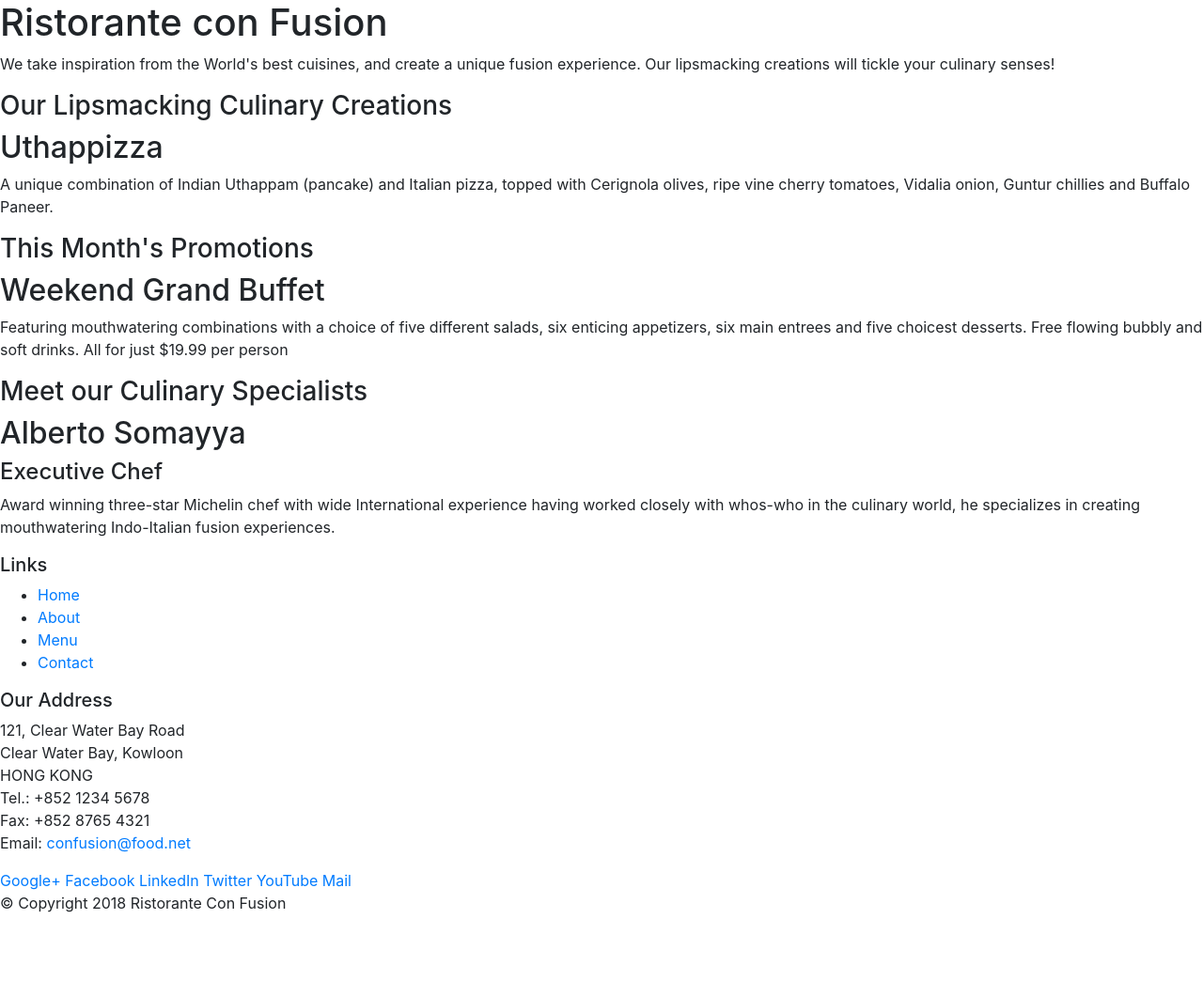
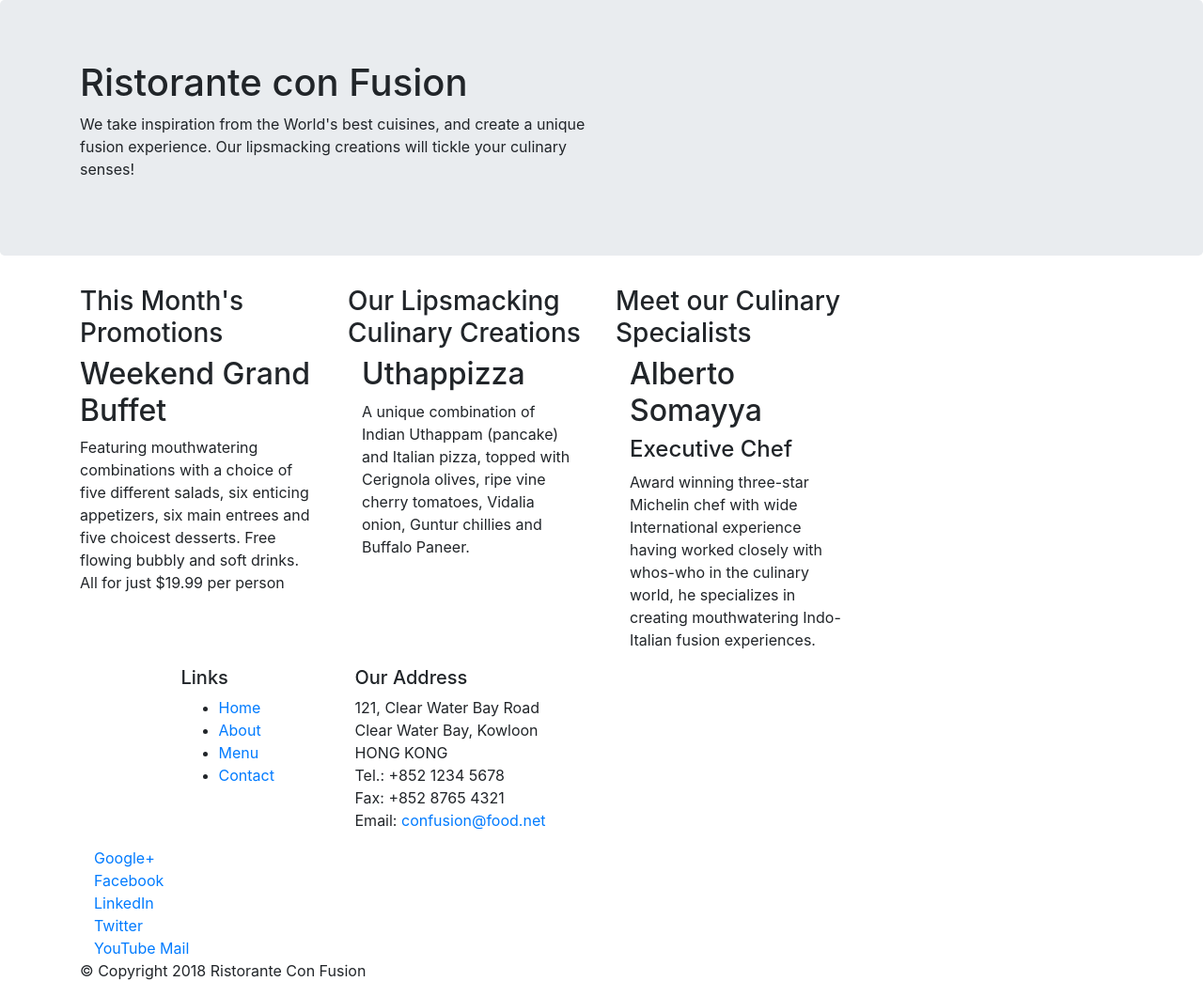
Before and after one commit to priyamgithub/priyamgithub.github.io, a website: page index.html in a window 1280 px wide. Shown: the whole page at 94% size. Before the commit the page ends 989 px from the top, so only its background shows below. Drawn offline with nearby package versions, Linux system fonts and the light colour scheme.

Commit message:
Bootstrap Grid Part One

```diff
--- a/index.html
+++ b/index.html
@@ -15,31 +15,32 @@
 <body>
 
     <header>
-        <div>
-            <div>
-                <div>
+      <div class="jumbotron">
+            <div class="container">
+                <div class="row">
+                 <div class="col-12 col-sm-6">
                     <h1>Ristorante con Fusion</h1>
                     <p>We take inspiration from the World's best cuisines, and create a unique fusion experience. Our lipsmacking creations will tickle your culinary senses!</p>
                 </div>
-                <div>
+                <div class="col-12 col-sm">
                 </div>
             </div>
         </div>
     </header>
-
-    <div>
-        <div>
+    <div class="container">
+    <div class="row">
+        <div class="col-12 col-sm-4 order-sm-last col-md-3">
             <div>
                 <h3>Our Lipsmacking Culinary Creations</h3>
             </div>
-            <div>
+            <div class="col col-sm order-sm-first col-md">
                 <h2>Uthappizza</h2>
                 <p>A unique combination of Indian Uthappam (pancake) and Italian pizza, topped with Cerignola olives, ripe vine cherry tomatoes, Vidalia onion, Guntur chillies and Buffalo Paneer.</p>
             </div>
         </div>
 
 
-        <div>
+        <div class="col-12 col-sm-4 col-md-3">
             <div>
                 <h3>This Month's Promotions</h3>
             </div>
@@ -49,11 +50,11 @@
             </div>
         </div>
 
-        <div>
-            <div>
+        <div class="col-12 col-sm-4 order-sm-last  col-md-3">
+            <div >
                 <h3>Meet our Culinary Specialists</h3>
             </div>
-            <div>
+            <div class="col col-sm order-sm-first  col-md">
                 <h2>Alberto Somayya</h2>
                 <h4>Executive Chef</h4>
                 <p>Award winning three-star Michelin chef with wide International experience having worked closely with whos-who in the culinary world, he specializes in creating mouthwatering Indo-Italian fusion experiences. </p>
@@ -62,9 +63,9 @@
     </div>
 
     <footer>
-        <div>
-            <div>
-                <div>
+        <div class="container">
+            <div class="row">
+                <div class="col-4 offset-1 col-sm-2">
                     <h5>Links</h5>
                     <ul>
                         <li><a href="#">Home</a></li>
@@ -73,7 +74,7 @@
                         <li><a href="#">Contact</a></li>
                     </ul>
                 </div>
-                <div>
+                <div class="col-7 col-sm-5 ">
                     <h5>Our Address</h5>
                     <address>
 		              121, Clear Water Bay Road<br>
@@ -85,7 +86,7 @@
 		           </address>
                 </div>
                 <div>
-                    <div>
+                    <div class="col-12 col-sm-4 ">
                         <a href="http://google.com/+">Google+</a>
                         <a href="http://www.facebook.com/profile.php?id=">Facebook</a>
                         <a href="http://www.linkedin.com/in/">LinkedIn</a>
@@ -95,8 +96,8 @@
                     </div>
                 </div>
            </div>
-           <div>
-                <div>
+           <div class="row">
+                <div clss="col-auto">
                     <p>© Copyright 2018 Ristorante Con Fusion</p>
                 </div>
            </div>
```
